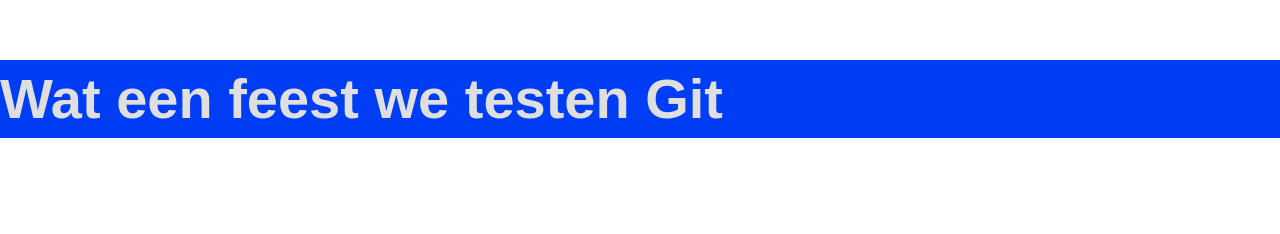
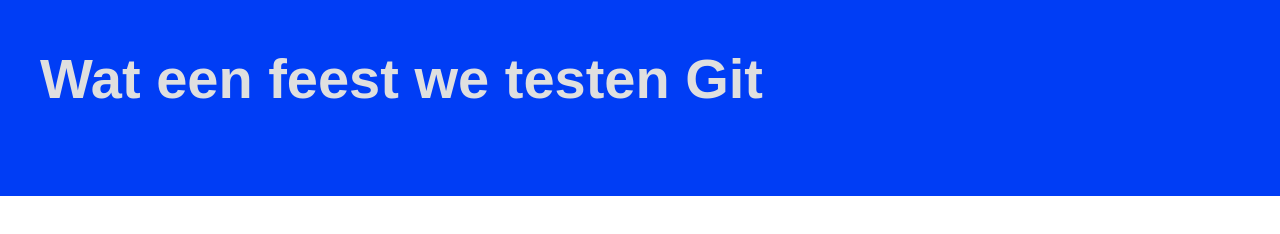
Before and after one commit to PLint-sites/git_studie, a plain HTML site: page index.html in a window 1280 px wide. Drawn offline with Linux system fonts and the light colour scheme.

Commit message:
header update 2

```diff
--- a/css/main.css
+++ b/css/main.css
@@ -99,7 +99,8 @@ textarea {
 
 header {
     background: #003DF5;
-    margin: 60px auto 40px;
+    margin: 0 auto;
+    padding: 40px;
 }
 
 header.title-header {
```
